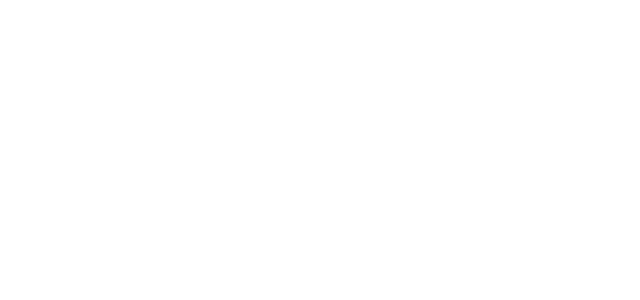
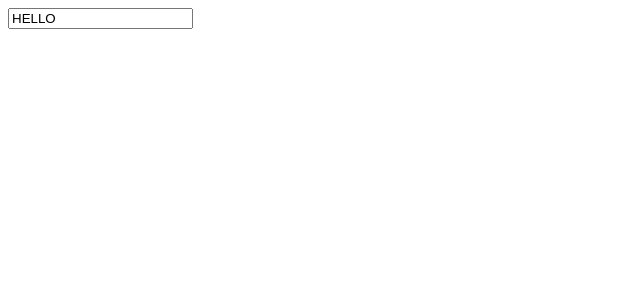
Before and after one commit to Sinecos/hooks-tut, a React (Create React App) app: page / in a window 1280 px wide. Shown: the top 300 px of the page, without its empty margins (0-640 px from the left). Built offline with nearby package versions, Linux system fonts and the light colour scheme.

Commit message:
UseLayoutEffect done

```diff
--- a/src/UseLayoutEffect.js
+++ b/src/UseLayoutEffect.js
@@ -1,5 +1,20 @@
+import React, {useLayoutEffect, useEffect, useRef} from "react";
+
 function UseLayoutEffect() {
 
+    const inputRef = useRef(null);
+
+    useLayoutEffect(() => {
+        console.log(inputRef.current.value);
+    }, []);
+
+    useEffect( () => {
+        inputRef.current.value = "HELLO";
+    }, []);
+
+    return <div>
+        <input ref={inputRef} value="Theal"></input>
+    </div>
 };
 
 export default UseLayoutEffect;
--- a/src/index.js
+++ b/src/index.js
@@ -9,8 +9,5 @@
 
 const root = ReactDOM.createRoot(document.getElementById('root'));
 root.render(
-  <React.StrictMode>
-    <App />
     <UseLayoutEffect />
-  </React.StrictMode>
 );
```
